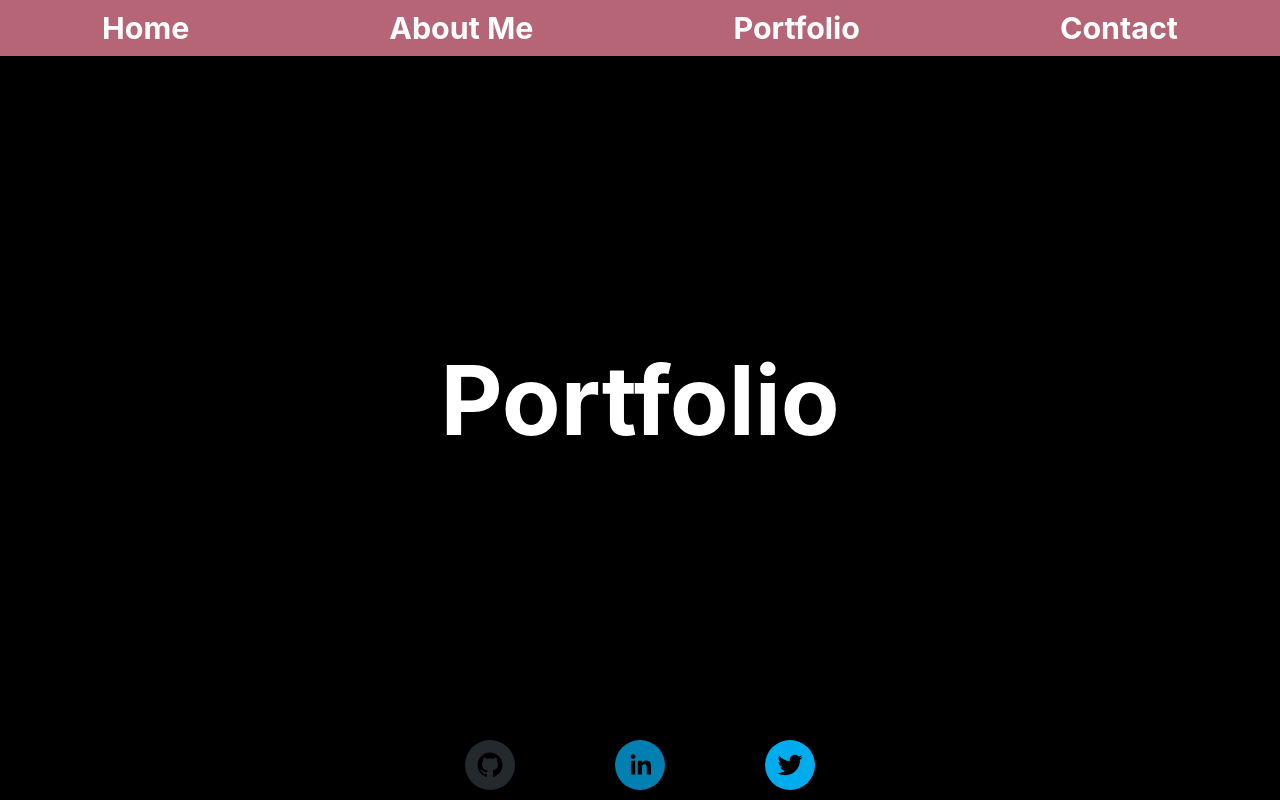
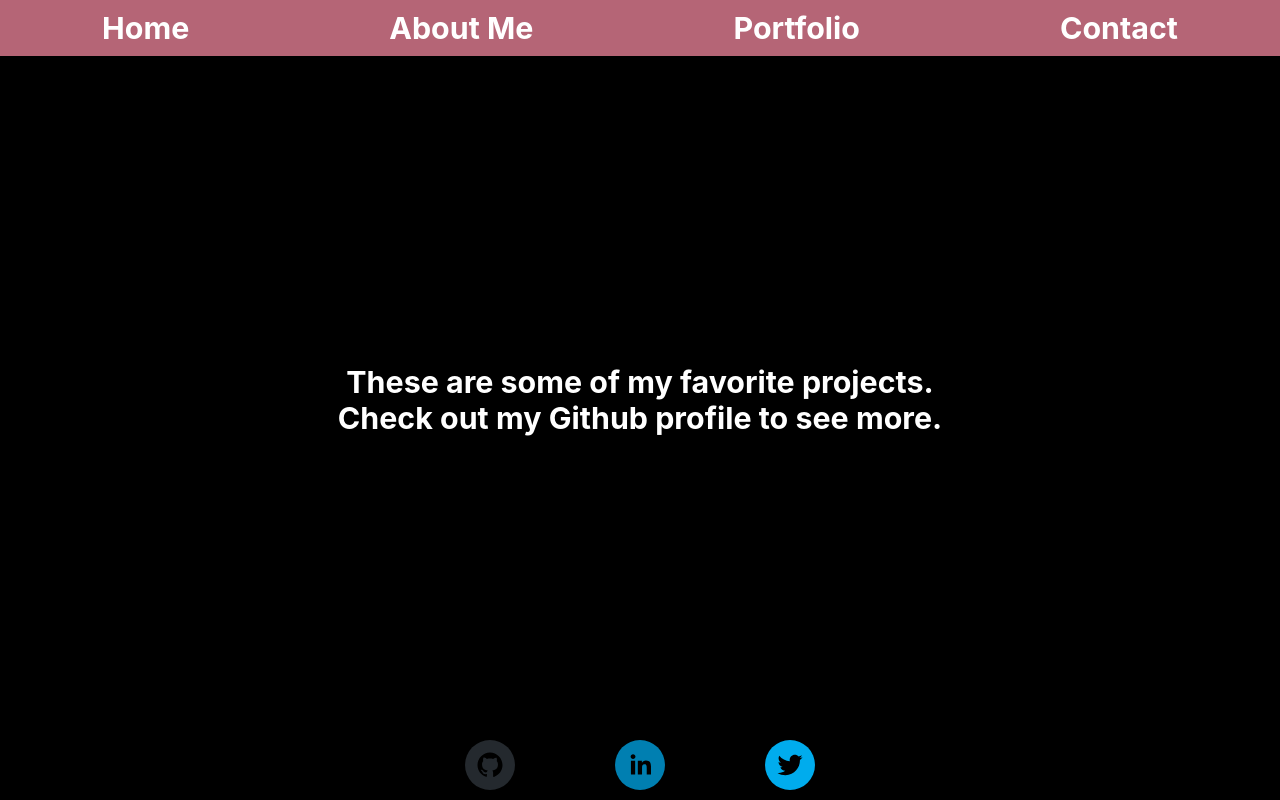
Before and after one commit to hiboabd/personal_website, a React (Create React App) app in the folder my-app/: page /portfolio in a window 1280 px wide. Built offline with nearby package versions, Linux system fonts and the light colour scheme.

Commit message:
Added sentences to portfolio section

```diff
--- a/my-app/src/components/portfolio.js
+++ b/my-app/src/components/portfolio.js
@@ -4,7 +4,15 @@ import React from 'react';
 function Portfolio() {
 
   return (
-    <div> <h1> Portfolio </h1> </div>
+    <div className="portfolio">
+      <div className="portfolio-text">
+        <h3>  These are some of my favorite projects. </h3>
+        <h3>  Check out my Github profile to see more. </h3>
+      </div>
+      <div className="portfolio-items">
+
+      </div>
+    </div>
   );
 }
 
```
